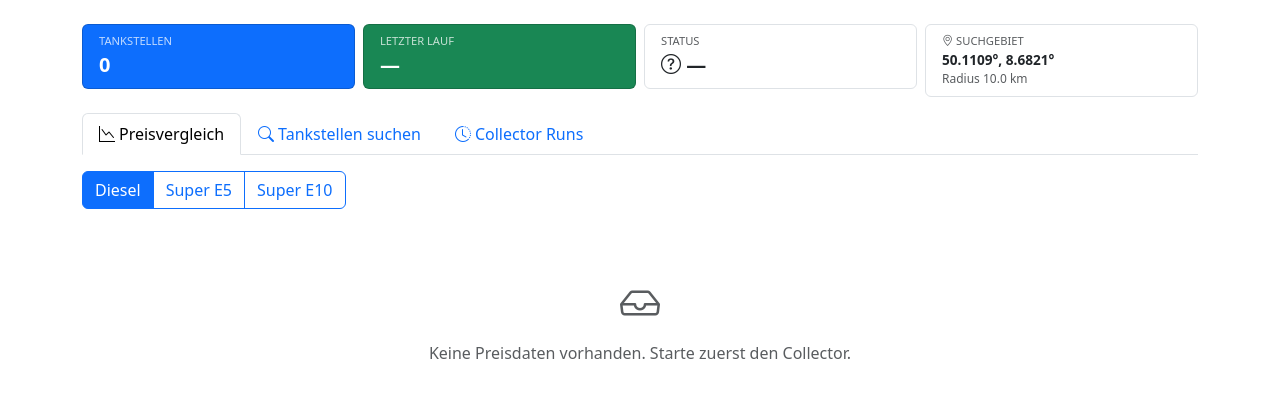
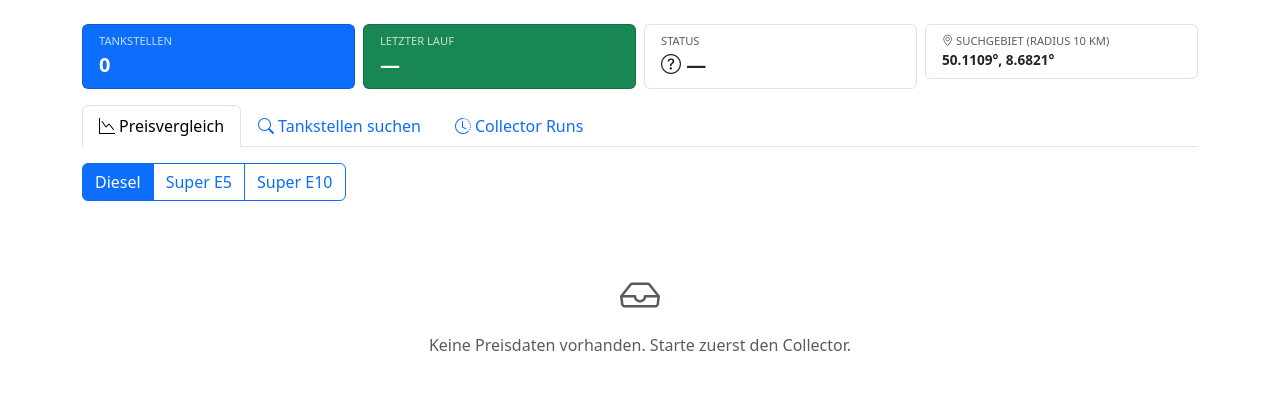
Before and after one commit to dkd-dobberkau/sprit-analytics, a Flask app: page / in a window 1280 px wide. Shown: the part 57-477 px from the top of the page. Run offline with Flask 3, Linux system fonts and the light colour scheme; data that the repository does not hold is empty.

Commit message:
Compact search area card: show radius in header line
Co-Authored-By: Claude Opus 4.6 (1M context) <noreply@anthropic.com>

```diff
--- a/app/templates/pages/index.html
+++ b/app/templates/pages/index.html
@@ -42,10 +42,9 @@
         <div class="card border stat-card">
             <div class="card-body py-2 px-3">
                 <div class="text-uppercase small text-body-secondary" style="font-size:.7rem">
-                    <i class="bi bi-geo-alt"></i> Suchgebiet
+                    <i class="bi bi-geo-alt"></i> Suchgebiet (Radius {{ search.rad | int }} km)
                 </div>
                 <div class="fw-bold" style="font-size:.85rem">{{ search.lat }}°, {{ search.lng }}°</div>
-                <div class="text-body-secondary" style="font-size:.75rem">Radius {{ search.rad }} km</div>
             </div>
         </div>
     </div>
```
